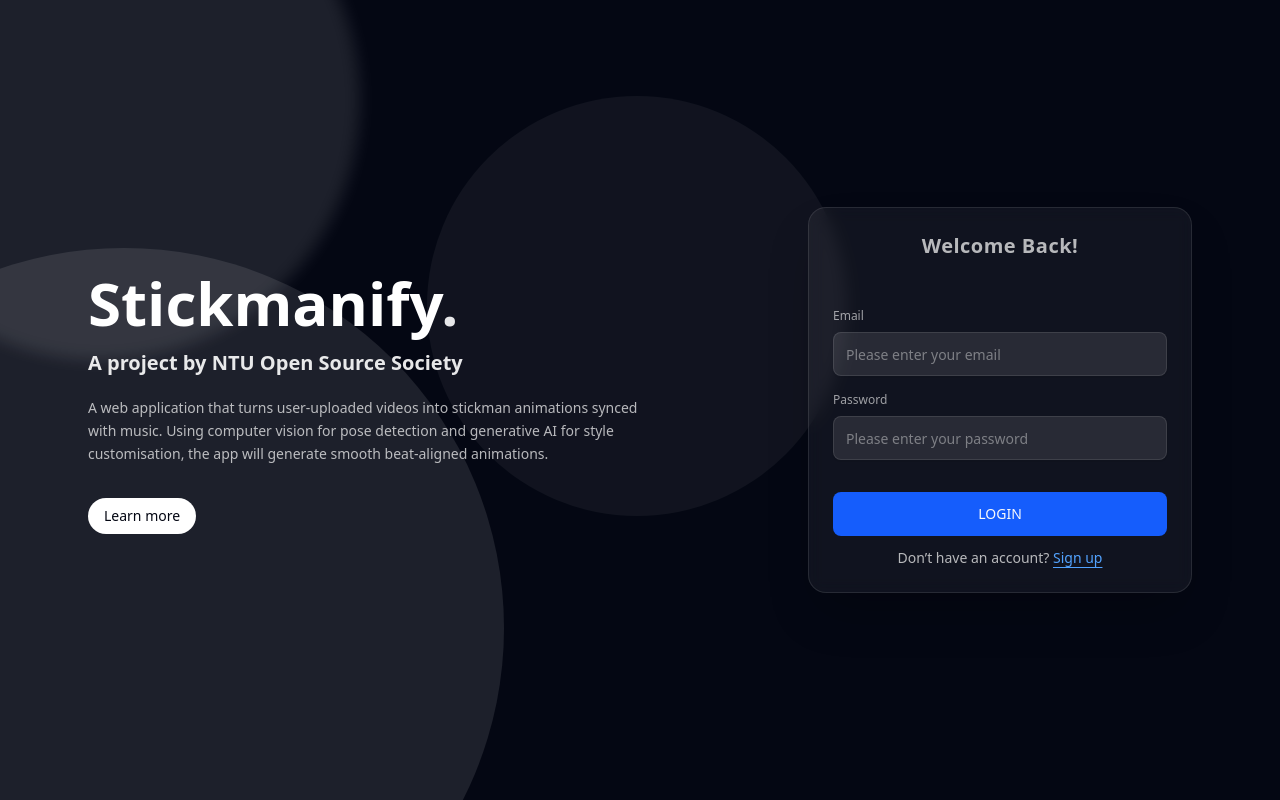
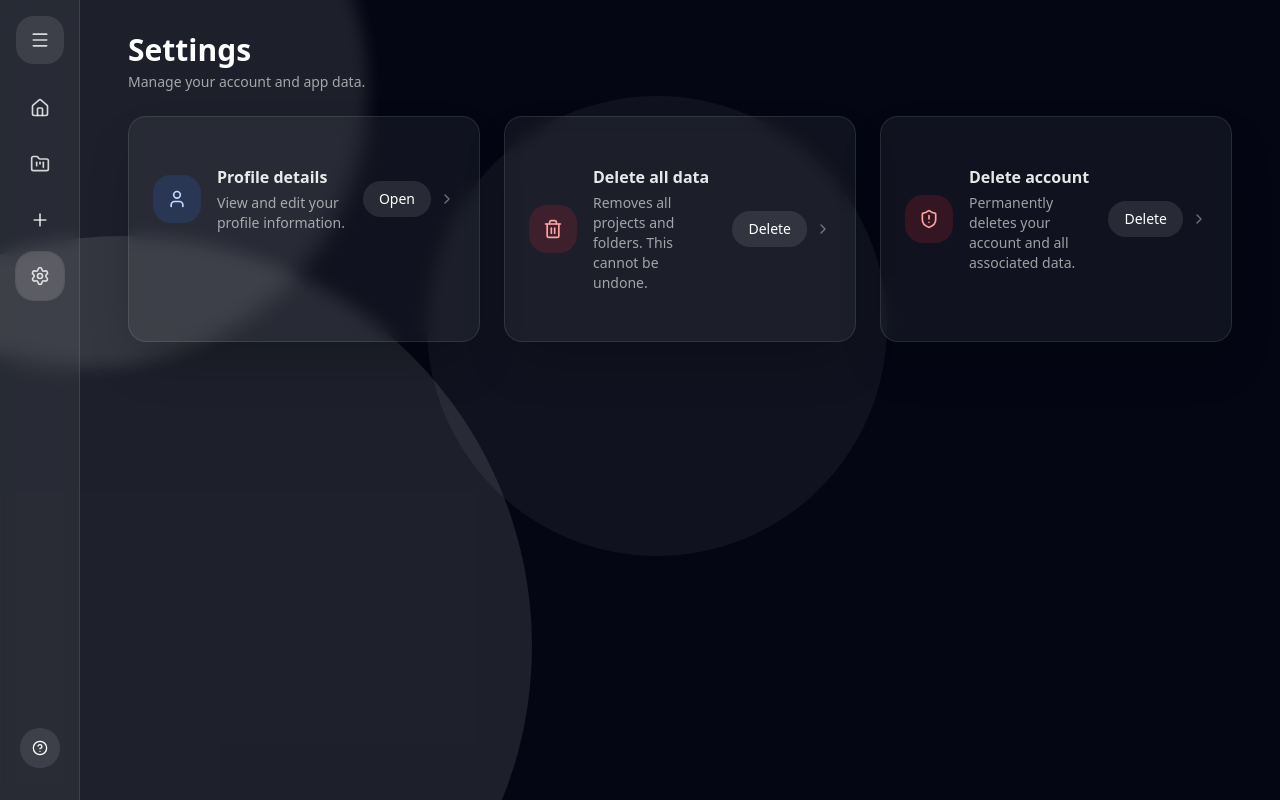
Before and after one commit to HackOSS-Stickmanify/Stickmanify-Web-Dev, a React app in the folder frontend/: page /settings in a window 1280 px wide. Before the commit this address led to /. Built offline with nearby package versions, Linux system fonts and the light colour scheme; the HTML template or start-up script is replaced by a standard one.

Commit message:
feat: settings page

```diff
--- a/frontend/src/App.tsx
+++ b/frontend/src/App.tsx
@@ -3,6 +3,7 @@
 import Login from "./pages/Login";
 import Home from "./pages/Home";
 import Projects from "./pages/Projects";
+import Settings from "./pages/Settings";
 import AppLayout from "./layouts/AppLayout";
 
 export default function App() {
@@ -31,6 +32,16 @@
           }
         />
 
+        <Route
+          path="/settings"
+          element={
+            <AppLayout>
+              <Settings />
+            </AppLayout>
+          }
+        />
+
+
 
         {/* Fallback */}
         <Route path="*" element={<Navigate to="/" replace />} />
--- /dev/null
+++ b/frontend/src/pages/Settings.tsx
@@ -0,0 +1,123 @@
+import { Card, CardContent } from "@/components/ui/card";
+import { Button } from "@/components/ui/button";
+
+import { User, Trash2, ShieldAlert, ChevronRight } from "lucide-react";
+
+export default function Settings() {
+  return (
+    <div className="space-y-6">
+      <div>
+        <h1 className="text-3xl font-semibold text-white">Settings</h1>
+        <p className="mt-1 text-sm text-white/60">
+          Manage your account and app data.
+        </p>
+      </div>
+
+      {/* Cubed grid */}
+      <div className="grid gap-6 sm:grid-cols-2 lg:grid-cols-3">
+        <SettingsTile
+          title="Profile details"
+          description="View and edit your profile information."
+          icon={<User className="h-5 w-5" />}
+          actionLabel="Open"
+          onClick={() => {
+            // TODO: route or open a dialog later
+            console.log("Profile details clicked");
+          }}
+        />
+
+        <SettingsTile
+          title="Delete all data"
+          description="Removes all projects and folders. This cannot be undone."
+          icon={<Trash2 className="h-5 w-5" />}
+          danger
+          actionLabel="Delete"
+          onClick={() => {
+            // TODO: open confirm dialog later
+            console.log("Delete all data clicked");
+          }}
+        />
+
+        <SettingsTile
+          title="Delete account"
+          description="Permanently deletes your account and all associated data."
+          icon={<ShieldAlert className="h-5 w-5" />}
+          danger
+          actionLabel="Delete"
+          onClick={() => {
+            // TODO: open confirm dialog later
+            console.log("Delete account clicked");
+          }}
+        />
+      </div>
+    </div>
+  );
+}
+
+function SettingsTile({
+  title,
+  description,
+  icon,
+  actionLabel,
+  onClick,
+  danger = false,
+}: {
+  title: string;
+  description: string;
+  icon: React.ReactNode;
+  actionLabel: string;
+  onClick: () => void;
+  danger?: boolean;
+}) {
+  return (
+    <Card
+      className={[
+        "rounded-2xl border border-white/10 bg-white/5 text-white shadow-2xl backdrop-blur",
+        "transition hover:bg-white/10 hover:shadow-[0_0_0_1px_rgba(255,255,255,0.12)]",
+        "cursor-pointer",
+      ].join(" ")}
+      onClick={onClick}
+      role="button"
+      tabIndex={0}
+      onKeyDown={(e) => {
+        if (e.key === "Enter" || e.key === " ") onClick();
+      }}
+    >
+      <CardContent className="flex items-center gap-4 py-6">
+        {/* icon pill */}
+        <div
+          className={[
+            "flex h-12 w-12 items-center justify-center rounded-2xl",
+            danger ? "bg-red-500/15 text-red-300" : "bg-blue-500/15 text-blue-200",
+          ].join(" ")}
+        >
+          {icon}
+        </div>
+
+        <div className="flex-1">
+          <div className="text-base font-semibold text-white/90">{title}</div>
+          <div className="mt-1 text-sm text-white/60">{description}</div>
+        </div>
+
+        <div className="flex items-center gap-2">
+          <Button
+            variant="secondary"
+            className={[
+              "h-9 rounded-full px-4",
+              "bg-white/10 text-white hover:bg-white/15",
+              danger ? "hover:bg-red-500/15" : "",
+            ].join(" ")}
+            onClick={(e) => {
+              e.stopPropagation(); // don’t double-trigger
+              onClick();
+            }}
+          >
+            {actionLabel}
+          </Button>
+
+          <ChevronRight className="h-4 w-4 text-white/40" />
+        </div>
+      </CardContent>
+    </Card>
+  );
+}
```
